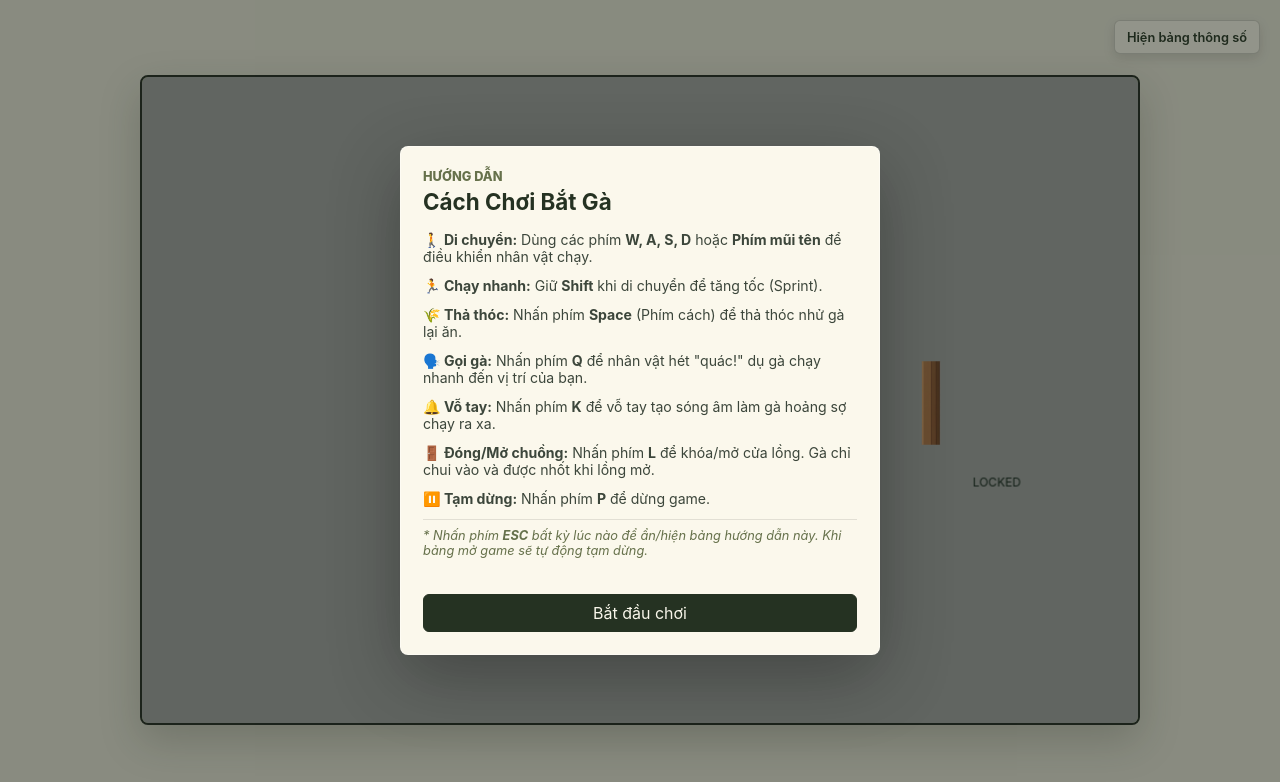
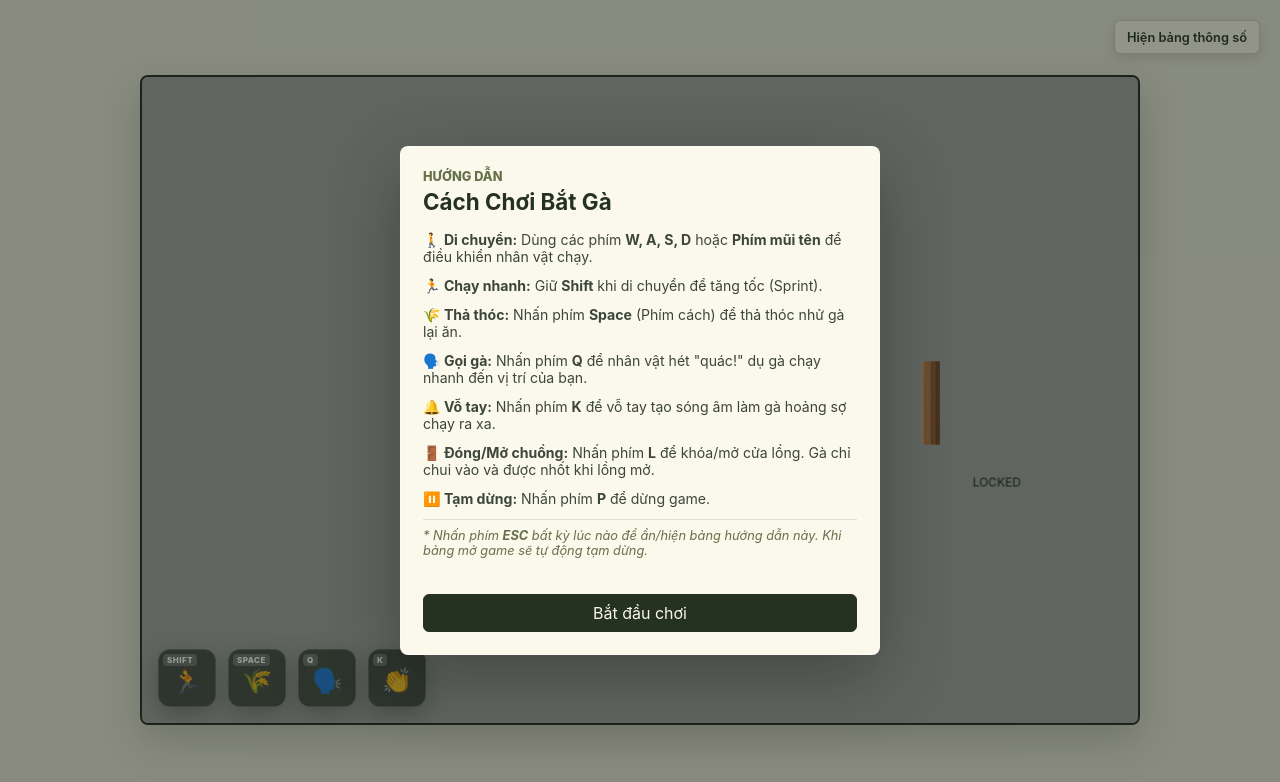
Before and after one commit to YuiGuende/bat-ga, a React (Vite) app: page / in a window 1280 px wide. Shown: the top 782 px of the page. Built offline with nearby package versions, Linux system fonts and the light colour scheme.

Commit message:
feat: add skill icon and update cooldowns

```diff
--- a/src/App.jsx
+++ b/src/App.jsx
@@ -82,6 +82,7 @@ export default function App() {
           settings={settings}
           onSnapshot={setSnapshot}
           startPaused={instructionsOpen}
+          snapshot={snapshot}
         />
       </section>
 
--- a/src/components/ControlPanel.jsx
+++ b/src/components/ControlPanel.jsx
@@ -61,7 +61,7 @@ export default function ControlPanel({ settings, setSettings, snapshot, onReset,
         <Slider label="Speed" value={settings.playerSpeed} min={60} max={180} onChange={(value) => setSetting("playerSpeed", value)} />
         <Slider label="Sprint" value={settings.playerSprintMultiplier} min={1.2} max={4} step={0.1} unit="x" onChange={(value) => setSetting("playerSprintMultiplier", value)} />
         <Slider label="Sprint time" value={settings.playerSprintDuration} min={1} max={6} step={0.5} unit="s" onChange={(value) => setSetting("playerSprintDuration", value)} />
-        <Slider label="Cooldown" value={settings.playerSprintCooldown} min={1} max={8} step={0.5} unit="s" onChange={(value) => setSetting("playerSprintCooldown", value)} />
+        <Slider label="Cooldown" value={settings.playerSprintCooldown} min={1} max={15} step={0.5} unit="s" onChange={(value) => setSetting("playerSprintCooldown", value)} />
       </section>
 
       <section className="controlGroup">
--- a/src/components/SimulationCanvas.jsx
+++ b/src/components/SimulationCanvas.jsx
@@ -1,7 +1,8 @@
 import React, { forwardRef, useEffect, useImperativeHandle, useRef } from "react";
 import { SimulationEngine } from "../simulation/SimulationEngine.js";
+import SkillBarOverlay from "./SkillBarOverlay.jsx";
 
-const SimulationCanvas = forwardRef(function SimulationCanvas({ settings, onSnapshot, startPaused }, ref) {
+const SimulationCanvas = forwardRef(function SimulationCanvas({ settings, onSnapshot, startPaused, snapshot }, ref) {
   const canvasRef = useRef(null);
   const engineRef = useRef(null);
 
@@ -47,6 +48,7 @@ const SimulationCanvas = forwardRef(function SimulationCanvas({ settings, onSnap
         height={settings.worldHeight}
         aria-label="Chicken herding simulation canvas"
       />
+      <SkillBarOverlay snapshot={snapshot} />
     </div>
   );
 });
--- /dev/null
+++ b/src/components/SkillBarOverlay.jsx
@@ -0,0 +1,75 @@
+import React from "react";
+
+export default function SkillBarOverlay({ snapshot }) {
+  if (!snapshot) return null;
+
+  const cooldowns = snapshot.cooldowns || {
+    sprint: { current: 0, max: 10 },
+    clap: { current: 0, max: 15 },
+    call: { current: 0, max: 17 },
+    grain: { current: 0, max: 17 }
+  };
+
+  const skills = [
+    {
+      id: "sprint",
+      name: "Chạy nhanh",
+      key: "Shift",
+      emoji: "🏃",
+      cooldown: cooldowns.sprint
+    },
+    {
+      id: "grain",
+      name: "Rải thóc",
+      key: "Space",
+      emoji: "🌾",
+      cooldown: cooldowns.grain
+    },
+    {
+      id: "call",
+      name: "Gọi gà",
+      key: "Q",
+      emoji: "🗣️",
+      cooldown: cooldowns.call
+    },
+    {
+      id: "clap",
+      name: "Vỗ tay",
+      key: "K",
+      emoji: "👏",
+      cooldown: cooldowns.clap
+    }
+  ];
+
+  return (
+    <div className="skillBarContainer">
+      {skills.map((skill) => {
+        const { current, max } = skill.cooldown;
+        const isOnCooldown = current > 0;
+        const percentage = isOnCooldown ? Math.min(100, (current / max) * 100) : 0;
+
+        return (
+          <div key={skill.id} className={`skillIconCard ${isOnCooldown ? "onCooldown" : ""}`} title={skill.name}>
+            <span className="skillKeyBadge">{skill.key}</span>
+            <span className="skillEmoji">{skill.emoji}</span>
+
+            {/* Visual cooldown slide overlay */}
+            {isOnCooldown && (
+              <div
+                className="skillCooldownOverlay"
+                style={{ height: `${percentage}%` }}
+              />
+            )}
+
+            {/* Cooldown timer text */}
+            {isOnCooldown && (
+              <div className="skillCooldownTimer">
+                {current.toFixed(1)}s
+              </div>
+            )}
+          </div>
+        );
+      })}
+    </div>
+  );
+}
--- a/src/config/defaultSettings.js
+++ b/src/config/defaultSettings.js
@@ -5,7 +5,10 @@ export const DEFAULT_SETTINGS = {
   playerSpeed: 180,
   playerSprintMultiplier: 2.2,
   playerSprintDuration: 3,
-  playerSprintCooldown: 3,
+  playerSprintCooldown: 10,
+  clapCooldown: 15,
+  chickenCallCooldown: 17,
+  grainDropCooldown: 17,
 
   chickenAlertRadius: 98,
   chickenPressureRadius: 63,
--- a/src/simulation/SimulationEngine.js
+++ b/src/simulation/SimulationEngine.js
@@ -92,16 +92,26 @@ export class SimulationEngine {
   update(deltaTime) {
     this.world.stats.elapsedTime += deltaTime;
 
-    if (this.input.consumeDropPressed()) {
-      dropGrain(this.world, this.settings);
+    // Update skill cooldowns
+    this.world.clapCooldownRemaining = Math.max(0, (this.world.clapCooldownRemaining || 0) - deltaTime);
+    this.world.chickenCallCooldownRemaining = Math.max(0, (this.world.chickenCallCooldownRemaining || 0) - deltaTime);
+    this.world.grainDropCooldownRemaining = Math.max(0, (this.world.grainDropCooldownRemaining || 0) - deltaTime);
+
+    if (this.input.consumeDropPressed() && (this.world.grainDropCooldownRemaining || 0) <= 0) {
+      if (dropGrain(this.world, this.settings)) {
+        this.world.grainDropCooldownRemaining = this.settings.grainDropCooldown;
+      }
     }
 
-    if (this.input.consumeClapPressed()) {
-      createClapWave(this.world, this.settings);
+    if (this.input.consumeClapPressed() && (this.world.clapCooldownRemaining || 0) <= 0) {
+      if (createClapWave(this.world, this.settings)) {
+        this.world.clapCooldownRemaining = this.settings.clapCooldown;
+      }
     }
 
-    if (this.input.consumeCallPressed()) {
+    if (this.input.consumeCallPressed() && (this.world.chickenCallCooldownRemaining || 0) <= 0) {
       triggerChickenCall(this.world, this.settings);
+      this.world.chickenCallCooldownRemaining = this.settings.chickenCallCooldown;
     }
 
     this.updatePlayer(deltaTime);
--- a/src/simulation/World.js
+++ b/src/simulation/World.js
@@ -45,7 +45,10 @@ export function createWorld(settings) {
     grainCharges: settings.grainDropCount,
     grainRechargeTimer: 0,
     grainSequence: 0,
-    clapSequence: 0
+    clapSequence: 0,
+    clapCooldownRemaining: 0,
+    chickenCallCooldownRemaining: 0,
+    grainDropCooldownRemaining: 0
   };
 }
 
@@ -71,6 +74,24 @@ export function snapshotWorld(world, settings) {
       activeTime: world.player.sprintActiveTime,
       cooldownRemaining: world.player.sprintActiveTime > 0 ? 0 : world.player.sprintCooldownRemaining
     },
+    cooldowns: {
+      sprint: {
+        current: world.player.sprintActiveTime > 0 ? 0 : world.player.sprintCooldownRemaining,
+        max: settings.playerSprintCooldown
+      },
+      clap: {
+        current: world.clapCooldownRemaining || 0,
+        max: settings.clapCooldown
+      },
+      call: {
+        current: world.chickenCallCooldownRemaining || 0,
+        max: settings.chickenCallCooldown
+      },
+      grain: {
+        current: world.grainDropCooldownRemaining || 0,
+        max: settings.grainDropCooldown
+      }
+    },
     stats: {
       ...world.stats,
       averageChickenDistance: world.chickens.length > 0 ? totalChickenDistance / world.chickens.length : 0
--- a/src/styles.css
+++ b/src/styles.css
@@ -179,6 +179,7 @@ input[type="range"] {
 }
 
 .canvasShell {
+  position: relative;
   width: 100%;
   max-width: 1000px;
   aspect-ratio: 1000 / 650;
@@ -343,3 +344,85 @@ canvas {
     grid-template-columns: 1fr;
   }
 }
+
+/* Skill Bar Overlay Styles */
+.skillBarContainer {
+  position: absolute;
+  bottom: 16px;
+  left: 16px;
+  display: flex;
+  gap: 12px;
+  z-index: 10;
+  pointer-events: none;
+}
+
+.skillIconCard {
+  position: relative;
+  width: 58px;
+  height: 58px;
+  display: flex;
+  flex-direction: column;
+  align-items: center;
+  justify-content: center;
+  background: rgba(30, 38, 30, 0.72);
+  backdrop-filter: blur(8px);
+  -webkit-backdrop-filter: blur(8px);
+  border: 1px solid rgba(255, 255, 255, 0.16);
+  border-radius: 12px;
+  box-shadow: 0 8px 24px rgba(0, 0, 0, 0.28);
+  transition: transform 0.2s ease, border-color 0.2s ease;
+  overflow: hidden;
+}
+
+.skillIconCard:hover {
+  border-color: rgba(255, 255, 255, 0.35);
+  transform: translateY(-2px);
+}
+
+.skillEmoji {
+  font-size: 1.5rem;
+  z-index: 2;
+  margin-top: 4px;
+}
+
+.skillKeyBadge {
+  position: absolute;
+  top: 4px;
+  left: 4px;
+  font-size: 8px;
+  font-weight: 800;
+  color: #ffffff;
+  background: rgba(255, 255, 255, 0.22);
+  padding: 1px 4px;
+  border-radius: 4px;
+  text-transform: uppercase;
+  z-index: 3;
+  letter-spacing: 0.5px;
+}
+
+/* Cooldown Sliding Overlay */
+.skillCooldownOverlay {
+  position: absolute;
+  bottom: 0;
+  left: 0;
+  width: 100%;
+  background: rgba(18, 22, 18, 0.72);
+  z-index: 4;
+}
+
+.skillCooldownTimer {
+  position: absolute;
+  top: 0;
+  left: 0;
+  width: 100%;
+  height: 100%;
+  display: flex;
+  align-items: center;
+  justify-content: center;
+  color: #ffffff;
+  font-size: 12px;
+  font-weight: 800;
+  text-shadow: 0 2px 4px rgba(0, 0, 0, 0.8);
+  z-index: 5;
+  background: rgba(0, 0, 0, 0.15);
+}
```
